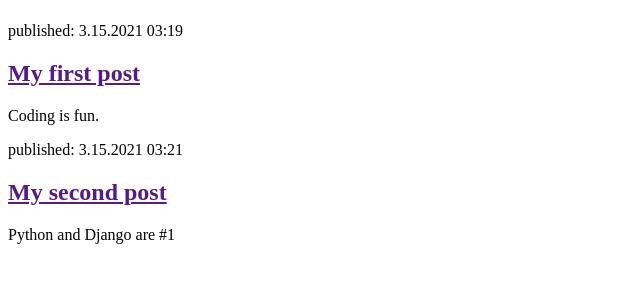
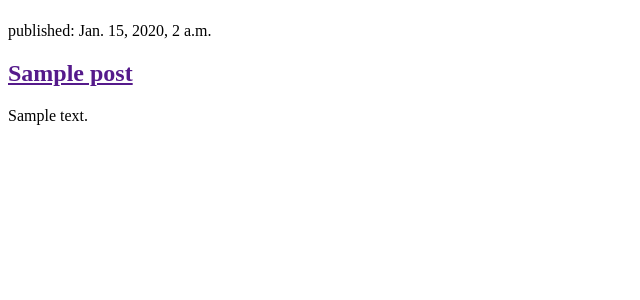
Before and after one commit to E-Designs/my-first-blog, a Django app: page / in a window 1280 px wide. Shown: the part 58-358 px from the top of the page, without its empty margins (0-640 px from the left). Run offline with Django 3.2, Linux system fonts and the light colour scheme; tables that the repository leaves empty hold one stand-in row (values such as "Sample post").

Commit message:
Loop through post.

```diff
--- a/blog/templates/blog/post_list.html
+++ b/blog/templates/blog/post_list.html
@@ -7,15 +7,12 @@
         <header>
             <h1><a href="/">Blog Postes</a></h1>
         </header>
+        {% for post in posts %}
         <article>
-            <time>published: 3.15.2021 03:19</time>
-            <h2><a href="">My first post</a></h2>
-            <p>Coding is fun.</p>
+            <time>published: {{post.published_date}}</time>
+            <h2><a href="">{{post.title}}</a></h2>
+            <p>{{post.text|linebreaksbr}}</p>
         </article>
-        <article>
-            <time>published: 3.15.2021 03:21</time>
-            <h2><a href="">My second post</a></h2>
-            <p>Python and Django are #1</p>
-        </article>
+        {% endfor %}
     </body>
 </html>
```
